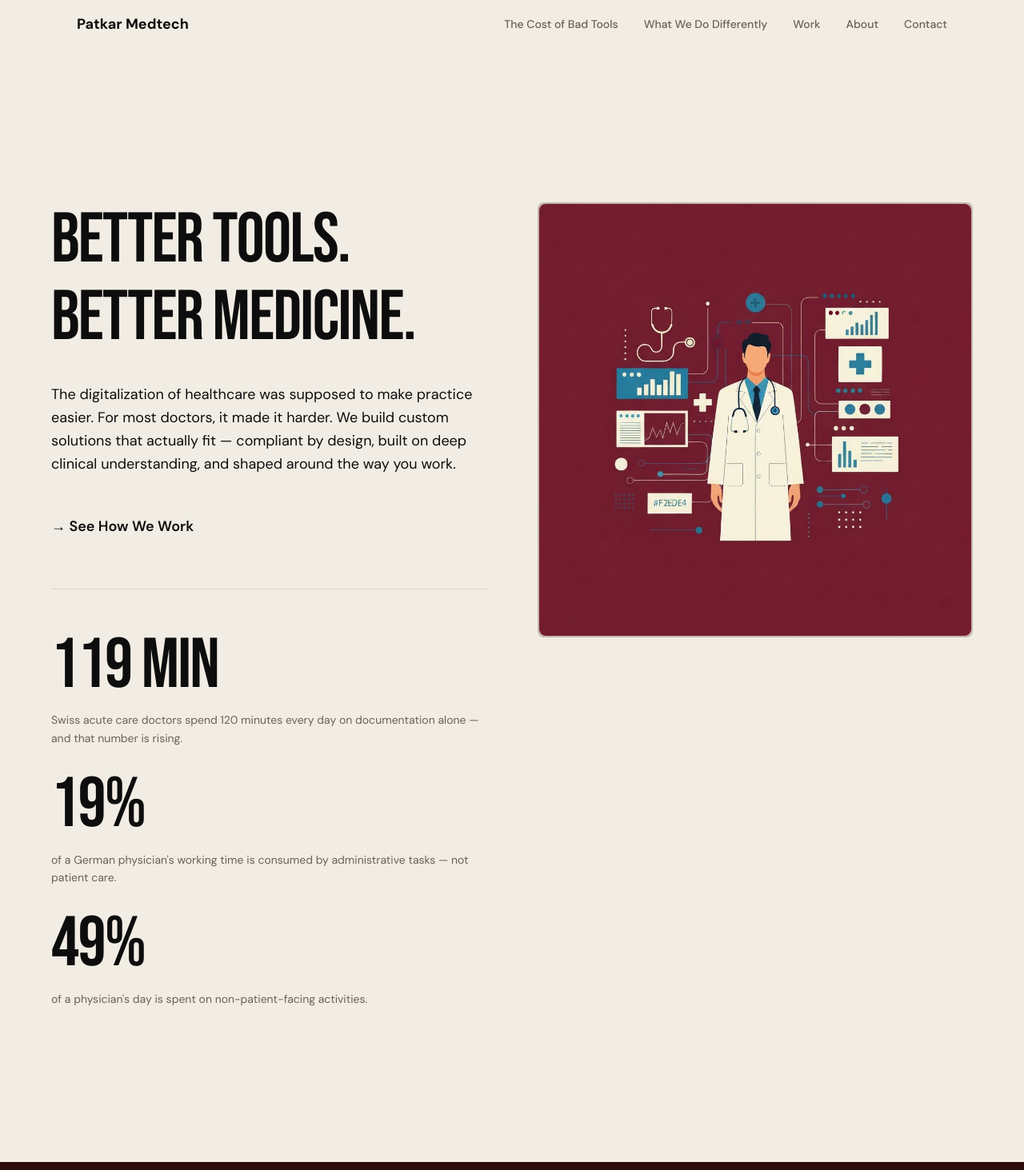
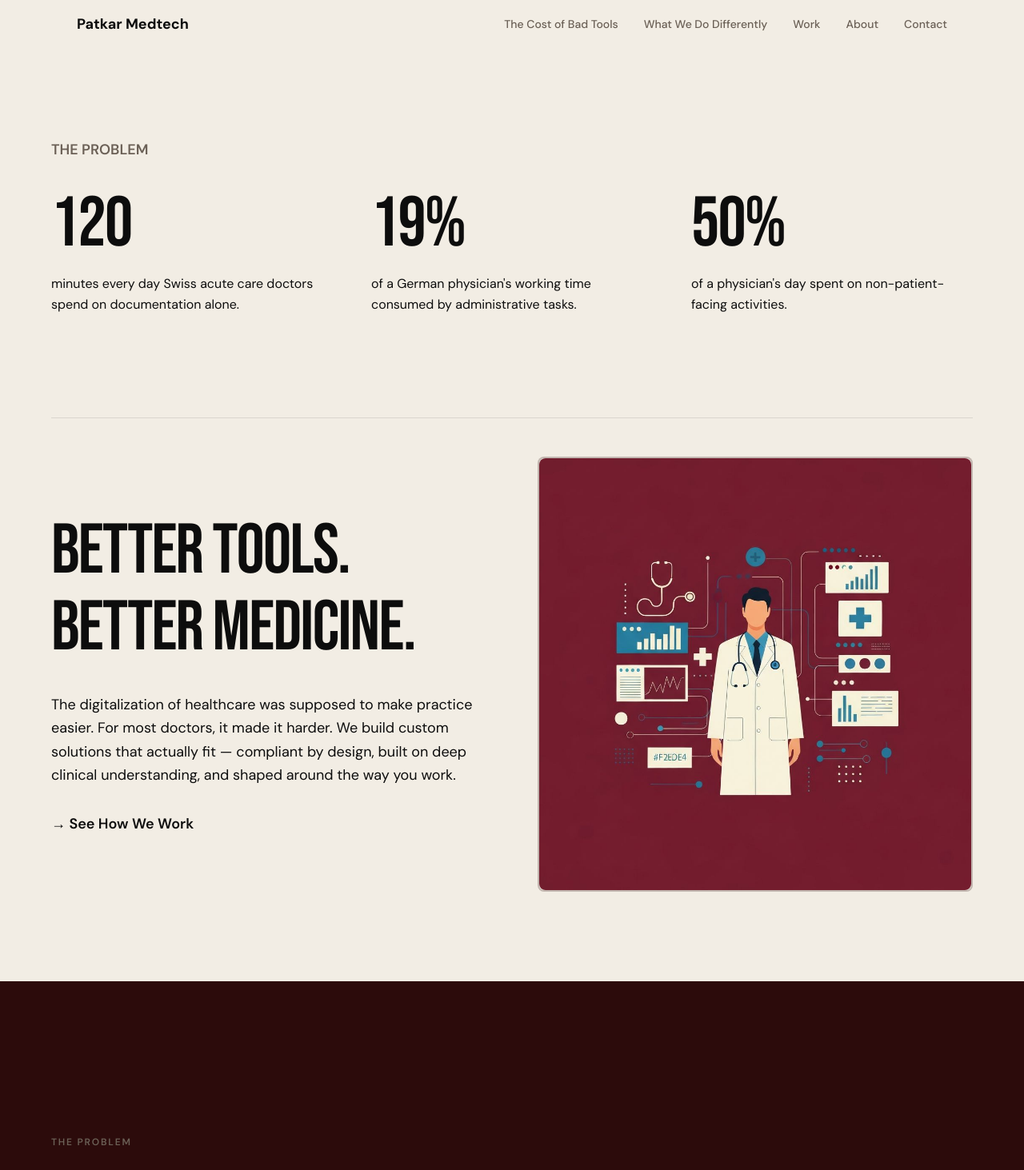
Before and after one commit to nitishspatkar/patkar-medtech-web, a Next.js app: page / in a window 1280 px wide. Shown: the top 1463 px of the page at 80% size. Built offline with nearby package versions, Linux system fonts and the light colour scheme.

Commit message:
feat: prioritize stats in hero section
Move stats to top for maximum impact, followed by messaging.

```diff
--- a/components/HeroSection.tsx
+++ b/components/HeroSection.tsx
@@ -63,50 +63,55 @@ export function HeroSection() {
   return (
     <section
       id="top"
-      className="relative bg-cream px-4 py-20 sm:px-6 sm:py-32 lg:px-8 lg:py-48"
+      className="relative bg-cream px-4 py-16 sm:px-6 sm:py-20 lg:px-8 lg:py-28"
     >
       <div className="mx-auto max-w-6xl">
-        <div className="grid gap-12 lg:grid-cols-2 lg:gap-16 items-start">
+        {/* Stats as primary hero content */}
+        <div className="mb-20 lg:mb-32">
+          <p className="mb-8 text-lg text-muted font-semibold">THE PROBLEM</p>
+
+          <div className="grid gap-12 sm:grid-cols-3">
+            <div ref={(el) => (statRefs.current[0] = el)}>
+              <div className="heading-display mb-3 text-4xl sm:text-5xl lg:text-6xl"><span className="stat-number">120</span></div>
+              <p className="text-base leading-relaxed text-dark">
+                minutes every day Swiss acute care doctors spend on documentation alone.
+              </p>
+            </div>
+            <div ref={(el) => (statRefs.current[1] = el)}>
+              <div className="heading-display mb-3 text-4xl sm:text-5xl lg:text-6xl"><span className="stat-number">19</span>%</div>
+              <p className="text-base leading-relaxed text-dark">
+                of a German physician's working time consumed by administrative tasks.
+              </p>
+            </div>
+            <div ref={(el) => (statRefs.current[2] = el)}>
+              <div className="heading-display mb-3 text-4xl sm:text-5xl lg:text-6xl"><span className="stat-number">50</span>%</div>
+              <p className="text-base leading-relaxed text-dark">
+                of a physician's day spent on non-patient-facing activities.
+              </p>
+            </div>
+          </div>
+        </div>
+
+        {/* Message section below */}
+        <div className="grid gap-12 lg:grid-cols-2 lg:gap-16 items-center pt-12 border-t border-dark/10">
           <div>
-            <h1 className="heading-display mb-8 max-w-4xl">
+            <h1 className="heading-display mb-8 max-w-3xl">
               BETTER TOOLS.<br />
               BETTER MEDICINE.
             </h1>
 
-            <p className="mb-12 max-w-3xl text-base leading-relaxed text-dark sm:text-lg">
+            <p className="mb-8 max-w-2xl text-base leading-relaxed text-dark sm:text-lg">
               The digitalization of healthcare was supposed to make practice easier. For most doctors, it made it harder. We build custom solutions that actually fit — compliant by design, built on deep clinical understanding, and shaped around the way you work.
             </p>
 
             <a href="#our-approach" className="inline-flex items-center gap-2 text-lg font-semibold text-dark hover:opacity-70 transition-opacity">
               → See How We Work
             </a>
-
-            {/* Stats integrated into hero */}
-            <div className="mt-16 space-y-6 pt-12 border-t border-dark/10">
-              <div ref={(el) => (statRefs.current[0] = el)}>
-                <div className="heading-display mb-2 text-2xl sm:text-3xl"><span className="stat-number">120</span> min</div>
-                <p className="text-sm leading-relaxed text-muted">
-                  Swiss acute care doctors spend 120 minutes every day on documentation alone — and that number is rising.
-                </p>
-              </div>
-              <div ref={(el) => (statRefs.current[1] = el)}>
-                <div className="heading-display mb-2 text-2xl sm:text-3xl"><span className="stat-number">19</span>%</div>
-                <p className="text-sm leading-relaxed text-muted">
-                  of a German physician's working time is consumed by administrative tasks — not patient care.
-                </p>
-              </div>
-              <div ref={(el) => (statRefs.current[2] = el)}>
-                <div className="heading-display mb-2 text-2xl sm:text-3xl"><span className="stat-number">50</span>%</div>
-                <p className="text-sm leading-relaxed text-muted">
-                  of a physician's day is spent on non-patient-facing activities.
-                </p>
-              </div>
-            </div>
           </div>
 
-          {/* Hero illustration placeholder */}
+          {/* Hero illustration */}
           <div className="hidden lg:flex items-center justify-center">
-            <div className="w-full aspect-square bg-burgundy/5 rounded-lg border-2 border-burgundy/20 flex items-center justify-center">
+            <div className="w-full aspect-square bg-burgundy/5 rounded-lg border-2 border-burgundy/20 flex items-center justify-center overflow-hidden">
               <img
                 src="/images/hero-illustration.jpg"
                 alt="Healthcare digitalization illustration"
```
